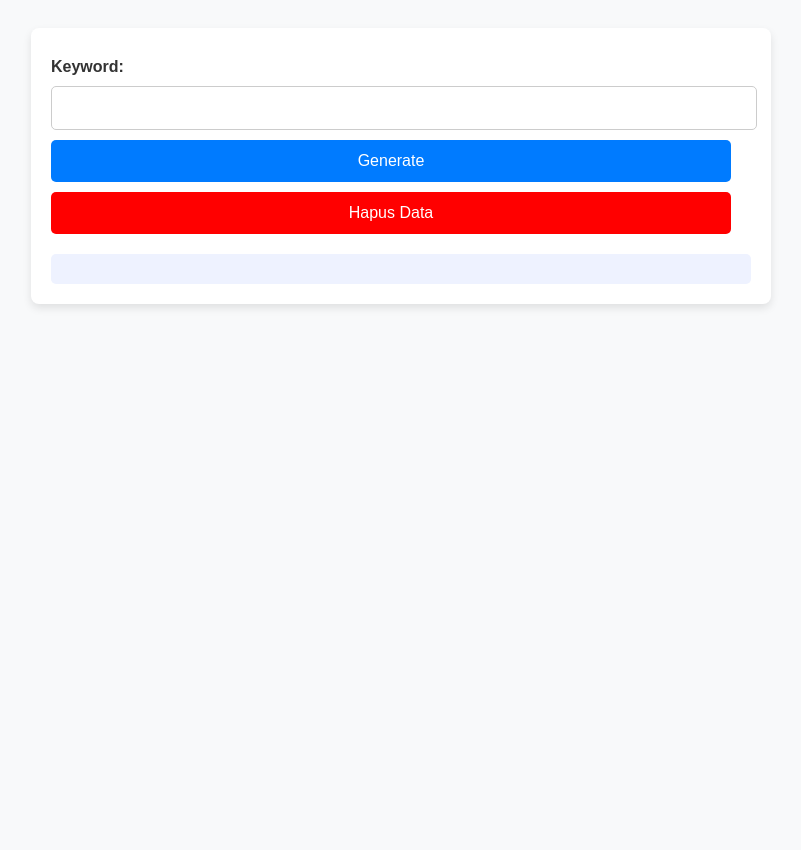
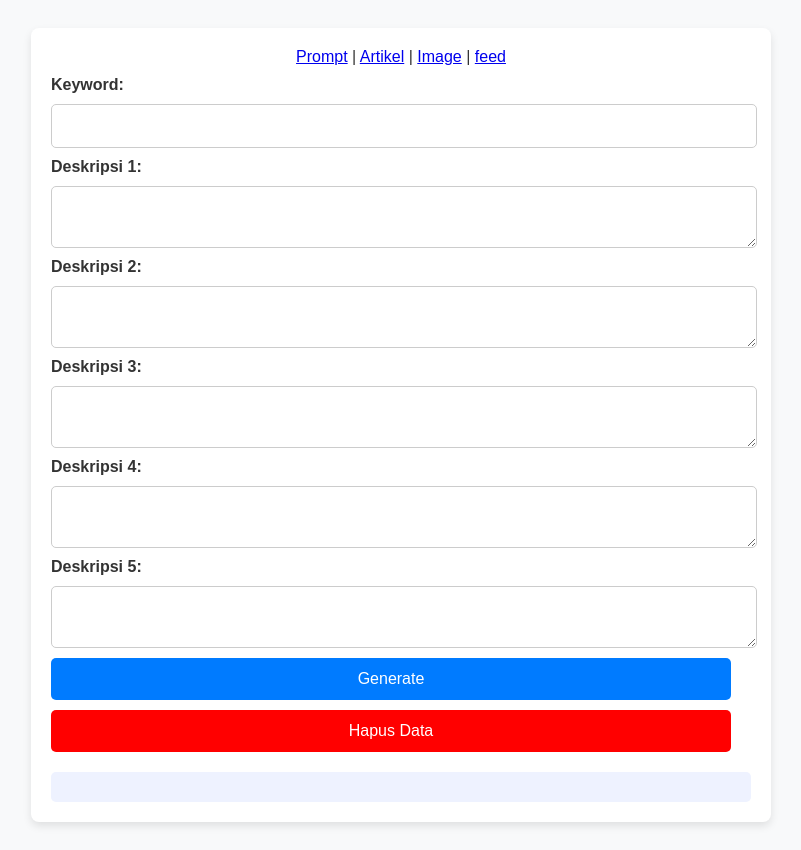
Before and after one commit to DinnerRecipes/tool, a plain HTML site: page index.html in a window 1280 px wide. Shown: the whole page, without its empty margins (239-1040 px from the left). Before the commit the page ends 800 px from the top, so only its background shows below. Drawn offline with Linux system fonts and the light colour scheme.

Commit message:
Update index.html

```diff
--- a/index.html
+++ b/index.html
@@ -59,8 +59,20 @@
 </head>
 <body onload="loadData()">
     <div class="container">
+        <center><a href="https://dinnerrecipes.github.io/tool/" target="_blank">Prompt</a> | <a href="https://dinnerrecipes.github.io/tool/artikel" target="_blank">Artikel</a> | <a href="https://dinnerrecipes.github.io/tool/image" target="_blank">Image</a> | <a href="https://dinnerrecipes.github.io/tool/feed" target="_blank">feed</a></center>
         <label>Keyword:</label>
         <input type="text" id="judul" maxlength="500">
+
+        <label>Deskripsi 1:</label>
+        <textarea id="text1" maxlength="500"></textarea>
+        <label>Deskripsi 2:</label>
+        <textarea id="text2" maxlength="500"></textarea>
+        <label>Deskripsi 3:</label>
+        <textarea id="text3" maxlength="500"></textarea>
+        <label>Deskripsi 4:</label>
+        <textarea id="text4" maxlength="500"></textarea>
+        <label>Deskripsi 5:</label>
+        <textarea id="text5" maxlength="500"></textarea>
 
         <button onclick="generateOutput()">Generate</button>
         <button onclick="clearData()" style="background-color: red;">Hapus Data</button>
@@ -89,7 +101,6 @@
             const outputParagraph = `{${text1}|${text2}|${text3}|${text4}|${text5}}`;
 
             let outputHTML = `<strong>Promt artikel:</strong><br><br>I need a professional SEO article writer. Create an informative and innovative article with the main keyword "${judul}". Write in English.<br><br><strong>Promt judul:</strong><br><br>You are a professional Pinterest creator consultant to increase the number of clicks on the content I create. Create an SEO optimized title to increase the number of clicks on content with the keyword "${judul}". At the beginning of each title there is a random number between 5 and 9. Give me the list of 100. Each title must be unique and cannot be the same. Do not use characters : & - ,<br><br><strong>Promt deskripsi:</strong><br><br>Create 10 SEO a short description complete with hashtags related to keywords "${judul}" on pinterest.com directing readers to click on the pin. Min 70 and Maximum 500 characters, no more. Do not use characters : & - ,`;
-
             document.getElementById("output").innerHTML = outputHTML;
 
             saveData();
```
